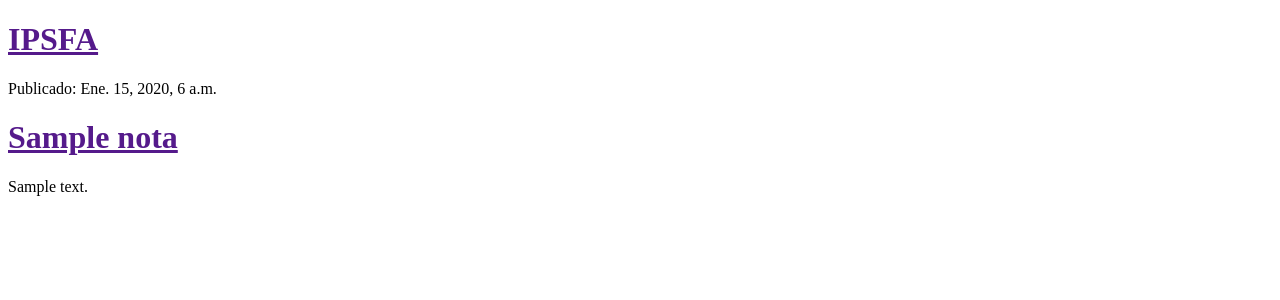
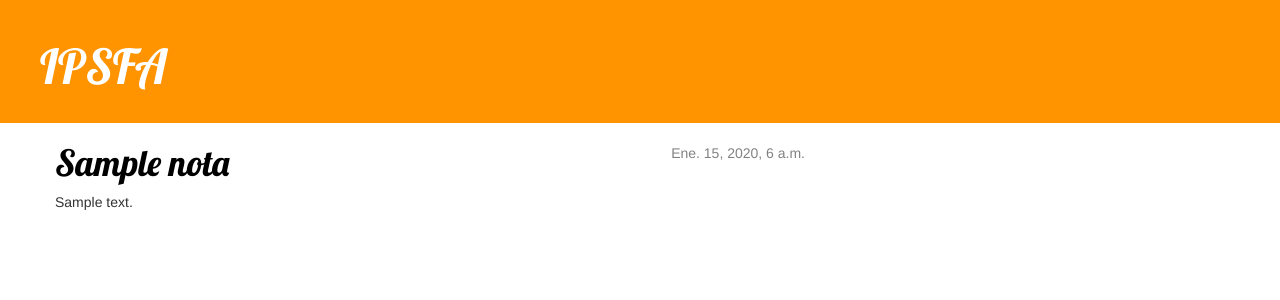
Before and after one commit to hitolv4/djweb, a Django app: template ipsfa_project/noticias/templates/noticias/lista_publicaciones.html in a window 1280 px wide. Shown: the top 300 px of the page. Run offline with Django 3.2, Linux system fonts and the light colour scheme; the template is opened without the code that fills it: values that come from a table or form of the project are taken from there, others are empty; tables that the repository leaves empty hold one stand-in row (values such as "Sample post"); some libraries are stand-ins or nearby versions.

Commit message:
base html y css

```diff
--- /dev/null
+++ b/ipsfa_project/noticias/static/css/noticias.css
@@ -0,0 +1,50 @@
+
+
+
+.titulo {
+        background-color: #ff9400;
+        margin-top: 0;
+        padding: 20px 20px 20px 40px;
+    }
+
+    .titulo h1, .titulo h1 a, .titulo h1 a:visited, .titulo h1 a:active {
+        color: #ffffff;
+        font-size: 36pt;
+        text-decoration: none;
+    }
+
+    .content {
+        margin-left: 40px;
+    }
+
+    h1, h2, h3, h4 {
+        font-family: 'Lobster', cursive;
+    }
+
+    .date {
+        float: right;
+        color: #828282;
+    }
+
+    .save {
+        float: right;
+    }
+
+    .post-form textarea, .post-form input {
+        width: 100%;
+    }
+
+    .top-menu, .top-menu:hover, .top-menu:visited {
+        color: #ffffff;
+        float: right;
+        font-size: 26pt;
+        margin-right: 20px;
+    }
+
+    .post {
+        margin-bottom: 70px;
+    }
+
+    .post h1 a, .post h1 a:visited {
+        color: #000000;
+    }
--- /dev/null
+++ b/ipsfa_project/noticias/templates/noticias/base.html
@@ -0,0 +1,28 @@
+<!DOCTYPE html>
+{% load staticfiles %}
+<html>
+	<head>
+		<title>IPSFA</title>
+
+		<!-- Bootstrap cdn -->
+    <link rel="stylesheet" href="https://maxcdn.bootstrapcdn.com/bootstrap/3.3.1/css/bootstrap.min.css">
+    <link rel="stylesheet" href="https://maxcdn.bootstrapcdn.com/bootstrap/3.3.1/css/bootstrap-theme.min.css">
+    <!-- CSS -->
+    <link rel="stylesheet" type="text/css" href="{% static 'css/noticias.css' %}">
+    <!-- Tipografia -->
+    <link href="https://fonts.googleapis.com/css?family=Lobster&subset=latin,latin-ext" rel="stylesheet" type="text/css">
+	</head>
+		<body>
+			<div class="titulo">
+				<h1><a href="">IPSFA</a></h1>
+			</div>
+  <div class="content container">
+        <div class="row">
+            <div class="col-md-8">
+                {% block content %}
+                {% endblock %}
+            </div>
+        </div>
+    </div>
+		</body>
+</html>
--- a/ipsfa_project/noticias/templates/noticias/lista_publicaciones.html
+++ b/ipsfa_project/noticias/templates/noticias/lista_publicaciones.html
@@ -1,20 +1,13 @@
-<!DOCTYPE html>
-<html>
-	<head>
-		<title>IPSFA</title>
-	</head>
-		<body>
-			<div>
-				<h1><a href="">IPSFA</a></h1>
-			</div>
+{% extends "noticias/base.html" %}
 
-			{% for post in posts  %}
-				<div>
-					<p>Publicado: {{ post.fecha_publicacion }}</p>
-					<h1><a href="">{{ post.titulo}}</a></h1>
-					<p>{{ post.texto|linebreaksbr }}</p>
-				</div>
-			{% endfor %}
-
-		</body>
-</html>
+{% block content %}
+	{% for post in posts %}
+  <div class="post">
+  	<div class="date">
+  	{{ post.fecha_publicacion }}
+    </div>
+    <h1><a href="{% url 'detalle' pk=post.pk %}">{{ post.titulo }}</a></h1>
+   	<p>{{ post.texto|linebreaksbr }}</p>
+  </div>
+ {% endfor %}
+{% endblock content %}
--- a/ipsfa_project/noticias/urls.py
+++ b/ipsfa_project/noticias/urls.py
@@ -1,6 +1,8 @@
-from django.conf.urls import include, url
+from django.conf.urls import url
 from . import views
 
 urlpatterns = [
-    url(r'^$', views.lista_publicaciones),
+    url(r'^$', views.lista_publicaciones, name='lista_publicaciones'),
+    #url(r'^nota/(?P<pk>[0-9]+)/$', views.detalle, name='detalle'),
+    url(r'^nota/(?P<pk>\d+)/$', views.detalle, name='detalle')
 ]
```
Also changed, not shown: ipsfa_project/noticias/templates/noticias/detalle.html (added, +14 -0 lines), ipsfa_project/noticias/views.py (+6 -1 lines).
